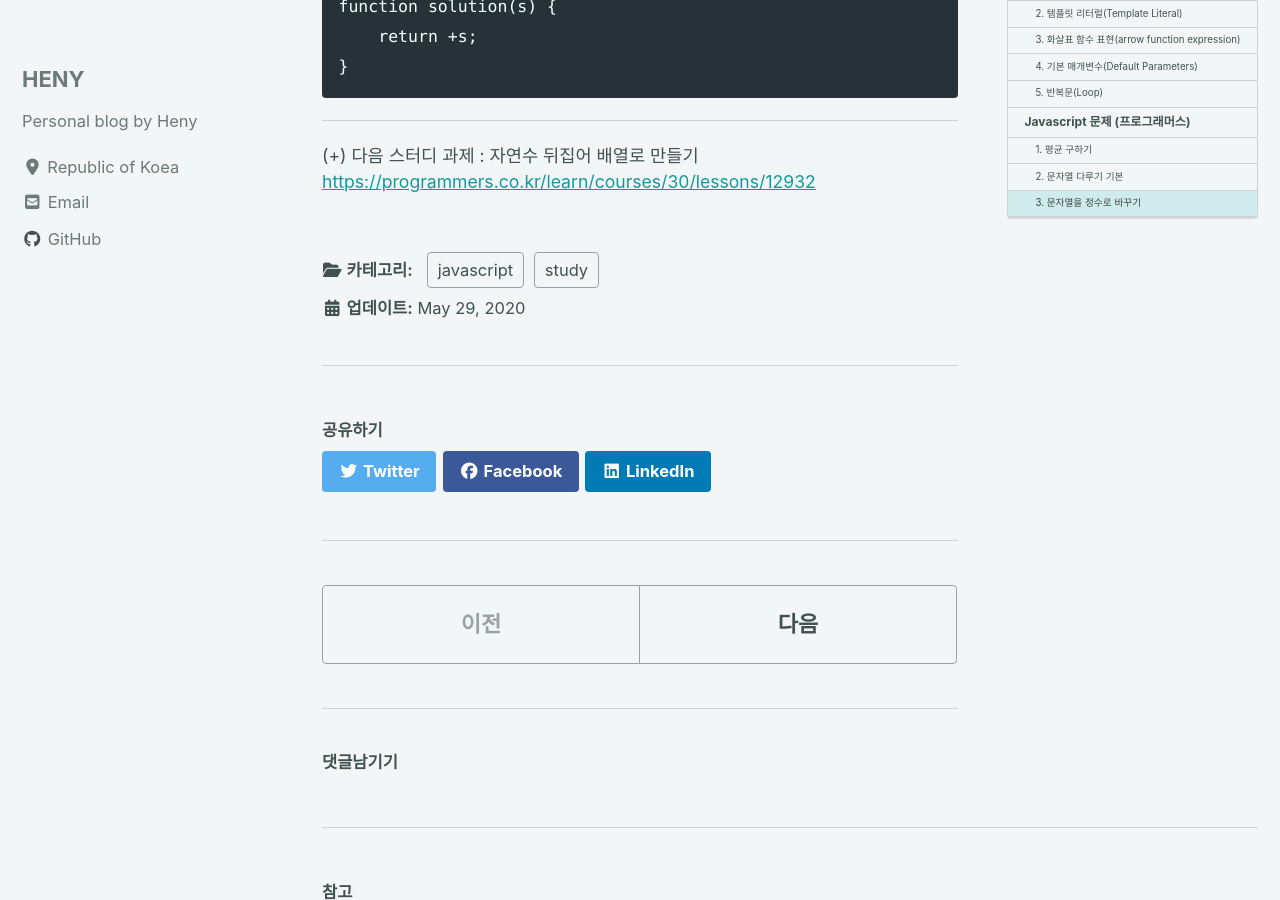
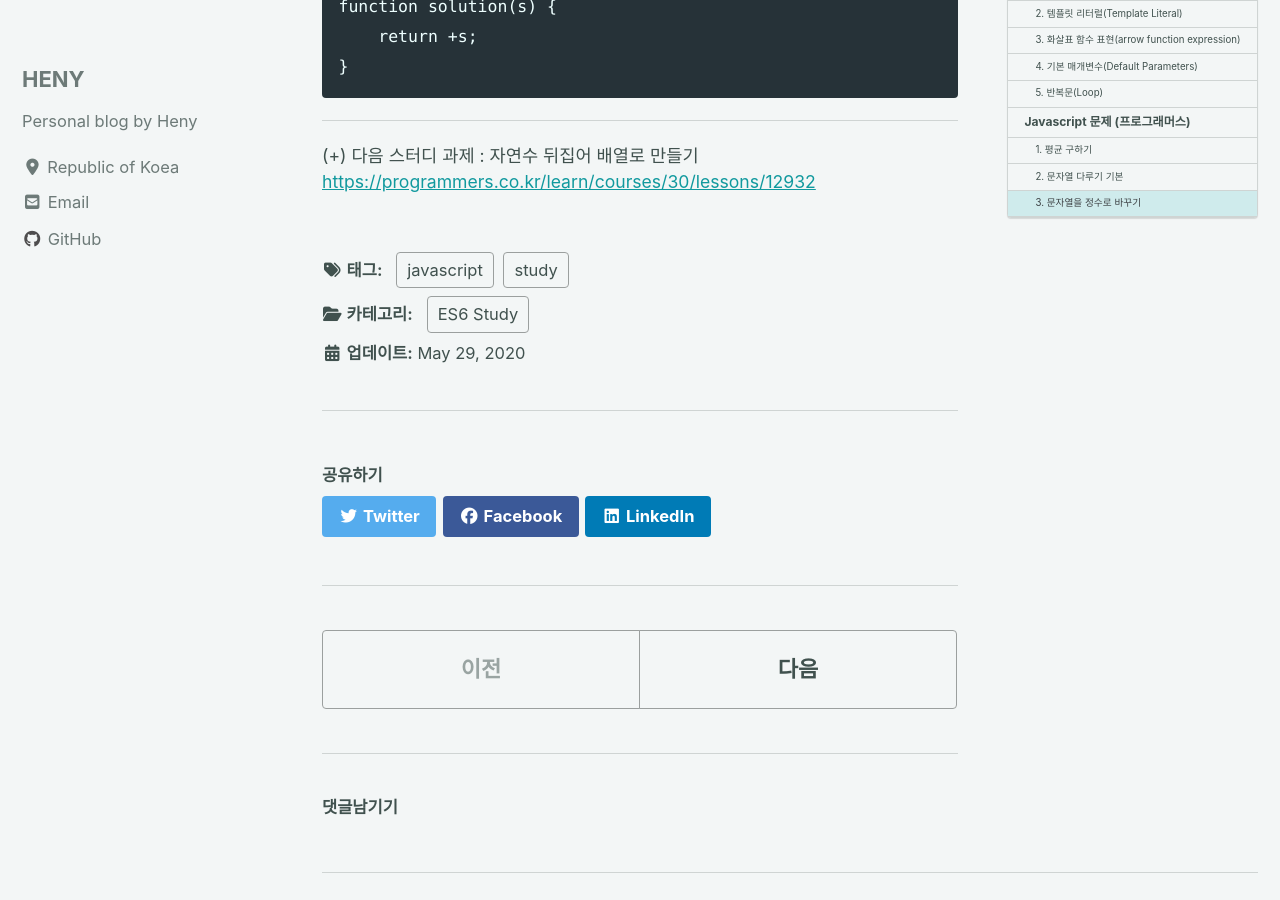
Before and after one commit to henylife/henylife.github.io, a Jekyll site: the page built from _posts/2020-05-29-es6-1.md, in a window 1280 px wide and 900 px high, scrolled down 8378 px. Built offline with Jekyll 4.4.1, drawn with Linux system fonts in a browser that asks for light colours; cached includes are drawn as plain includes; nearby versions of some CDN libraries; comment, search, counter and statistics services are not loaded.

Commit message:
category, tag 정리

```diff
--- a/_posts/2020-05-29-es6-1.md
+++ b/_posts/2020-05-29-es6-1.md
@@ -2,8 +2,8 @@
 title: "[ES6 스터디 1일차] ES6 기초 문법, Javascript 문제 풀이"
 toc : true
 toc_label : "목차"
-category : ["study","javascript"]
-
+category : ["ES6 Study"]
+tag : ["study", "javascript"]
 ---
 
 
```
Also changed, not shown: _posts/2020-06-18-algorithm-sort.md (+2 -1 lines).
